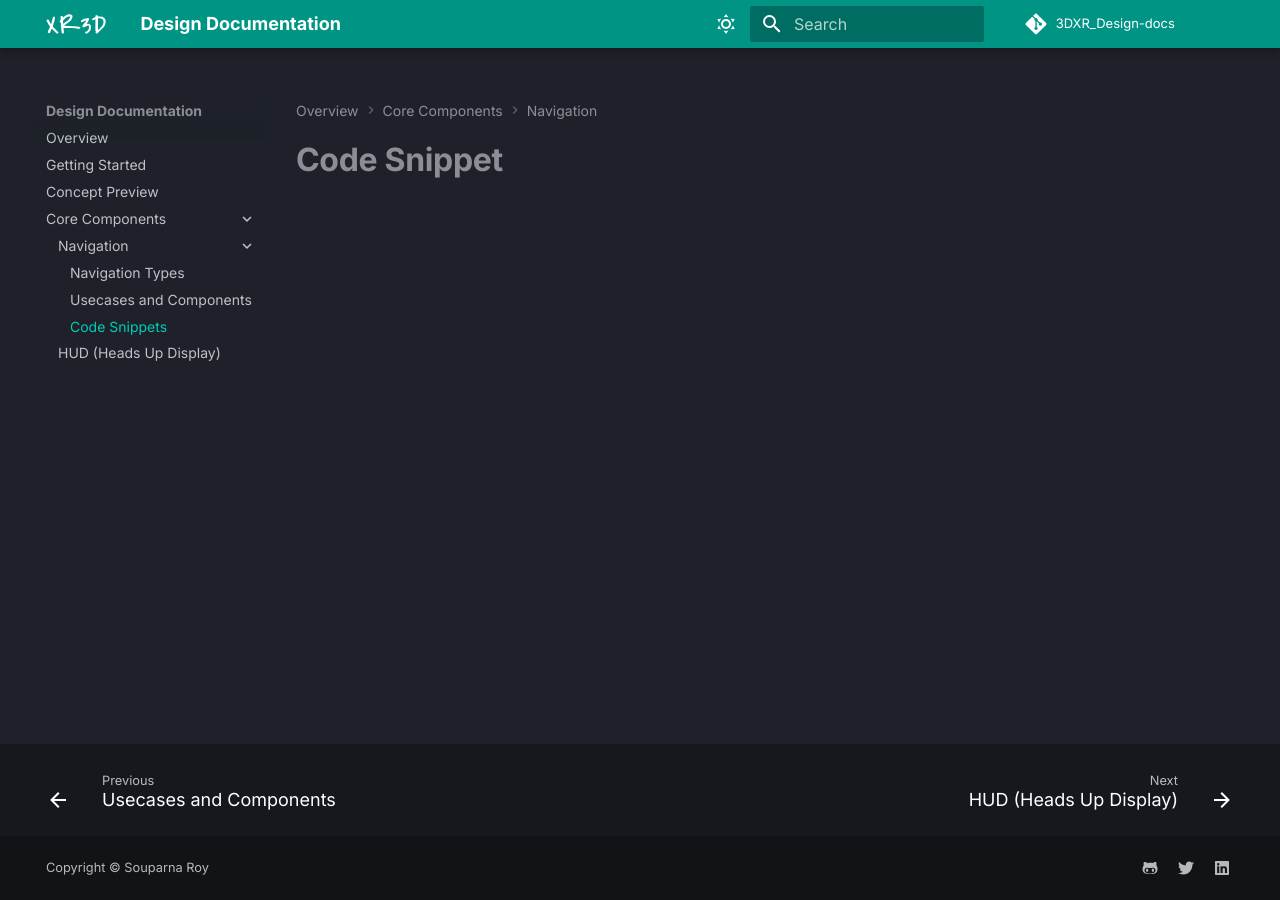
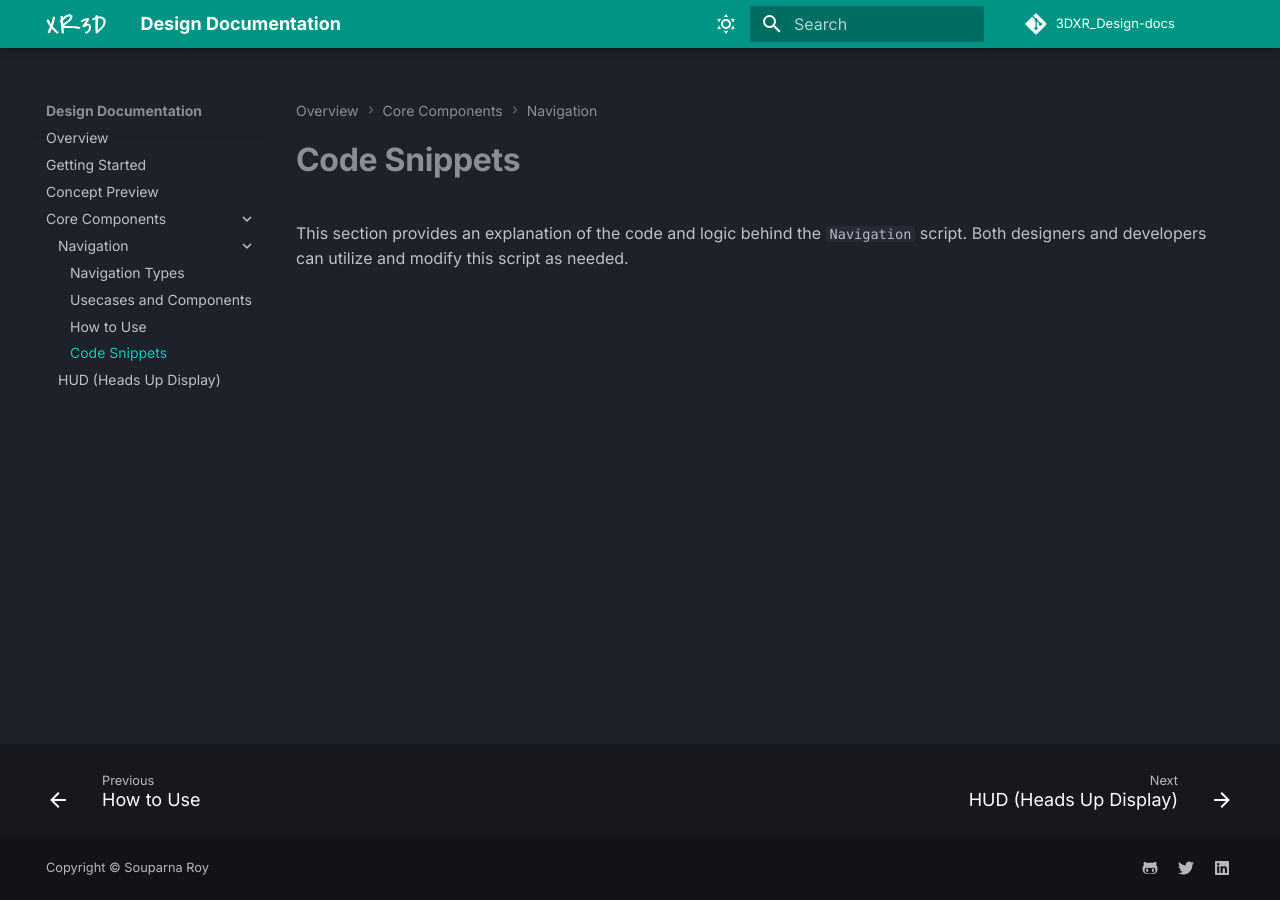
Before and after one commit to knorrsoupy/3DXR_Design-documentation, an MkDocs documentation site: the page built from docs/nav-code-snippets.md, in a window 1280 px wide. Built offline with MkDocs 1.6.1 and Material for MkDocs 9.7.7, drawn with Linux system fonts in a browser that asks for light colours; some web fonts are replaced; comment, search, counter and statistics services are not loaded.

Commit message:
doc updated

```diff
--- a/docs/nav-code-snippets.md
+++ b/docs/nav-code-snippets.md
@@ -1 +1,2 @@
-# **Code Snippet**
+# **Code Snippets**
+This section provides an explanation of the code and logic behind the `Navigation` script. Both designers and developers can utilize and modify this script as needed.
--- a/mkdocs.yml
+++ b/mkdocs.yml
@@ -46,6 +46,7 @@ nav:
       - Navigation :
           - Navigation Types: navigation-patterns.md
           - Usecases and Components : nav-usecases.md
+          - How to Use : nav-how-to-use.md
           - Code Snippets : nav-code-snippets.md
       - HUD (Heads Up Display) : hud-ui-interfaces.md
 
```
Also changed, not shown: docs/nav-how-to-use.md (added, +43 -0 lines).
